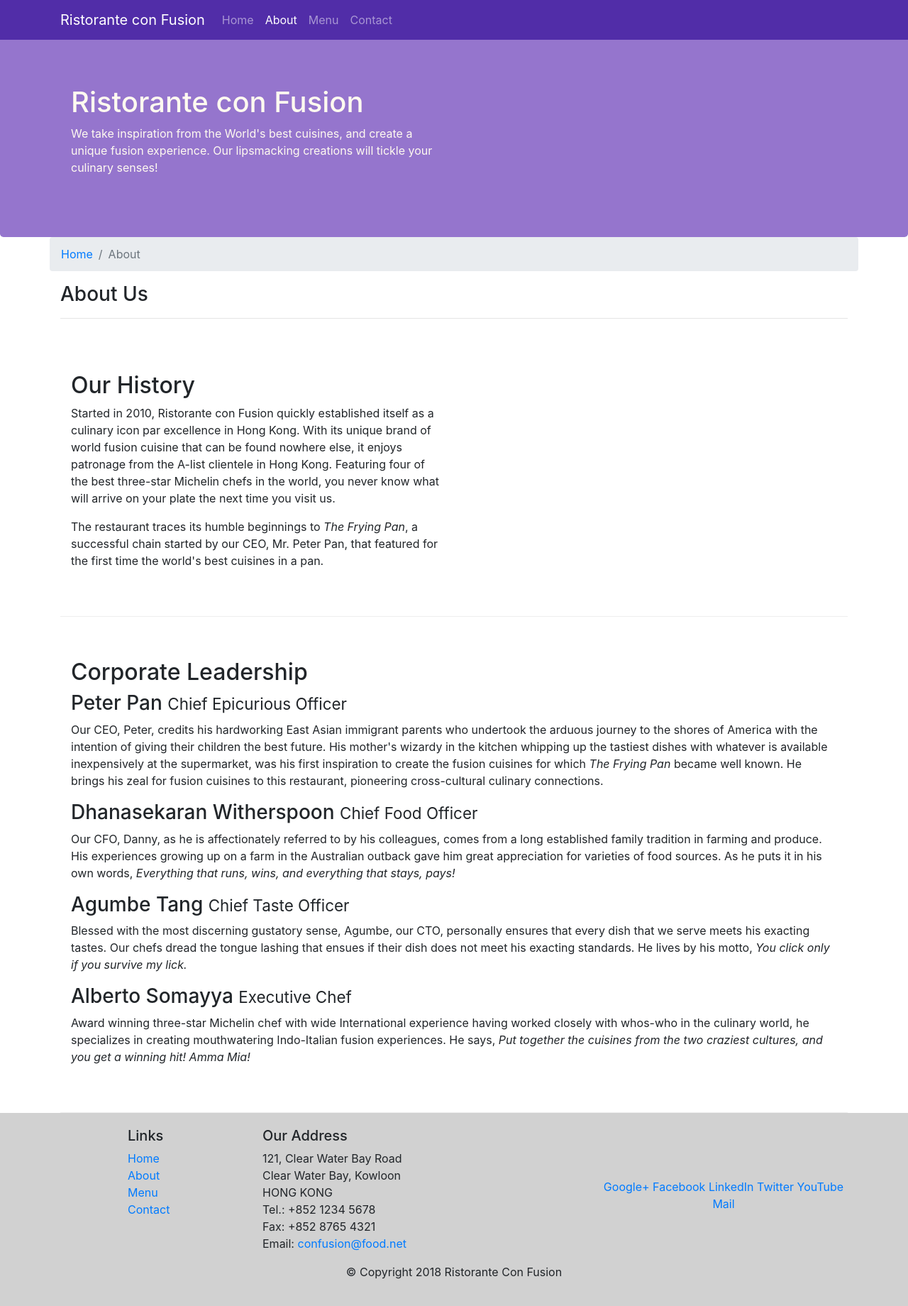
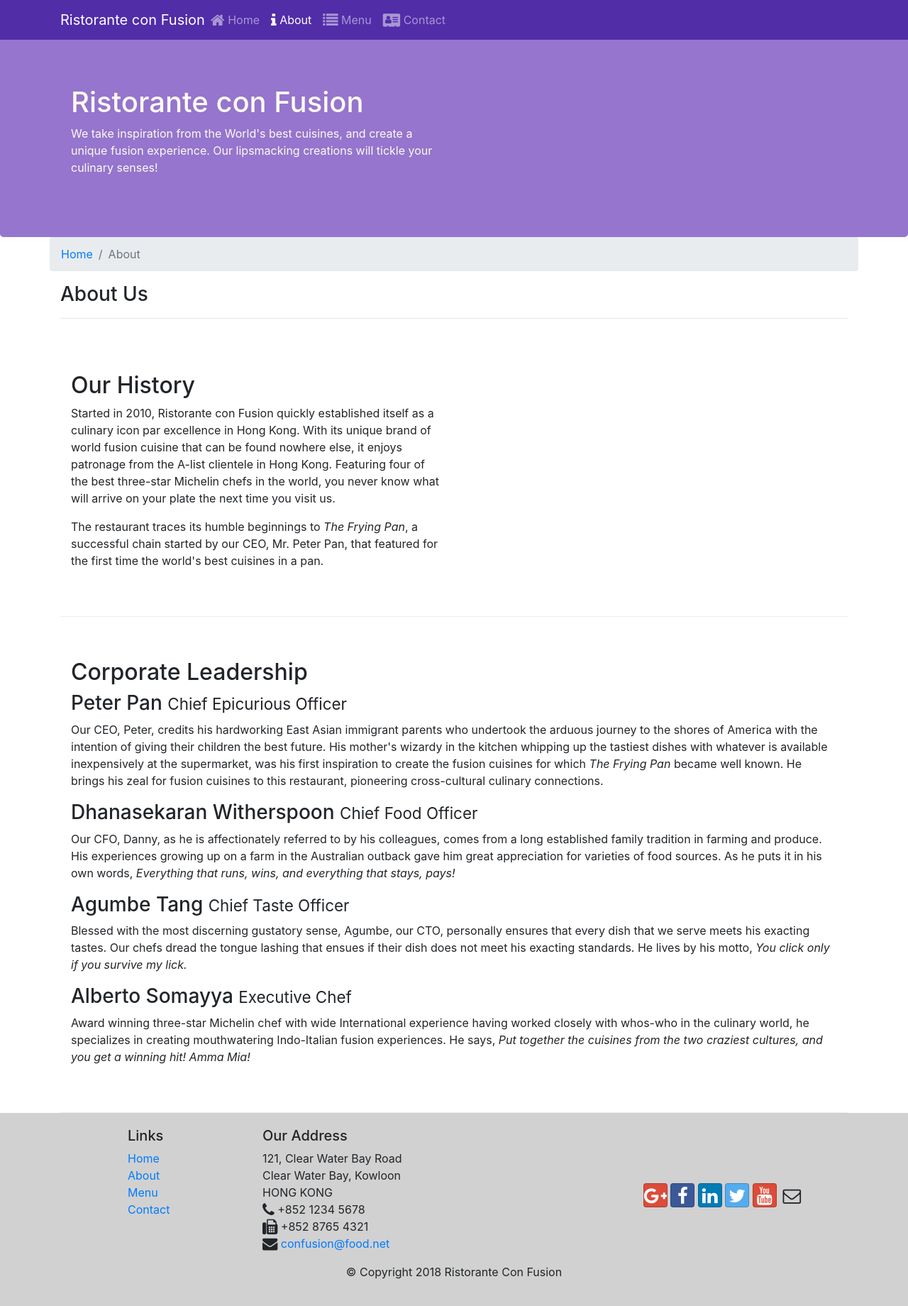
Before and after one commit to s-arslaan/restoranteConFusion, a website: page aboutus.html in a window 1280 px wide. Shown: the whole page at 71% size. Drawn offline with nearby package versions, Linux system fonts and the light colour scheme.

Commit message:
icon fonts fontawesome & bootstrap-social

```diff
--- a/aboutus.html
+++ b/aboutus.html
@@ -10,6 +10,9 @@
         <!-- Bootstrap CSS -->
         <link rel="stylesheet" href="node_modules/bootstrap/dist/css/bootstrap.min.css">
         <link rel="stylesheet" href="css/styles.css">
+        <!-- Icon Packs -->
+        <link rel="stylesheet" href="node_modules/font-awesome/css/font-awesome.min.css">
+        <link rel="stylesheet" href="node_modules/bootstrap-social/bootstrap-social.css">
     <title>Ristorante Con Fusion: About Us</title>
 
 </head>
@@ -20,13 +23,13 @@
             <button class="navbar-toggler" type="button" data-toggle="collapse" data-target="#Navbar">
                 <span class="navbar-toggler-icon"></span>
             </button>
-            <a class="navbar-brand" href="index.html">Ristorante con Fusion</a>
+            <a class="navbar-brand mr-auto" href="index.html">Ristorante con Fusion</a>
             <div class="collapse navbar-collapse" id="Navbar">
                 <ul class="navbar-nav mr-auto">
-                    <li class="nav-item"><a class="nav-link" href="index.html">Home</a></li>
-                    <li class="nav-item active"><a class="nav-link" href="aboutus.html">About</a></li>
-                    <li class="nav-item"><a class="nav-link" href="#">Menu</a></li>
-                    <li class="nav-item"><a class="nav-link" href="#">Contact</a></li>
+                    <li class="nav-item"><a class="nav-link" href="index.html"><span class="fa fa-home fa-lg"></span> Home</a></li>
+                    <li class="nav-item active"><a class="nav-link" href="aboutus.html"><span class="fa fa-info fa-lg"></span> About</a></li>
+                    <li class="nav-item"><a class="nav-link" href="#"><span class="fa fa-list fa-lg"></span> Menu</a></li>
+                    <li class="nav-item"><a class="nav-link" href="#"><span class="fa fa-address-card fa-lg"></span> Contact</a></li>
                 </ul>
             </div>
         </div>
@@ -101,19 +104,19 @@
 		              121, Clear Water Bay Road<br>
 		              Clear Water Bay, Kowloon<br>
 		              HONG KONG<br>
-		              Tel.: +852 1234 5678<br>
-		              Fax: +852 8765 4321<br>
-		              Email: <a href="mailto:confusion@food.net">confusion@food.net</a>
+		              <i class="fa fa-phone fa-lg"></i> +852 1234 5678<br>
+		              <i class="fa fa-fax fa-lg"></i> +852 8765 4321<br>
+		              <i class="fa fa-envelope fa-lg"></i><a href="mailto:confusion@food.net"> confusion@food.net</a>
 		           </address>
                 </div>
                 <div class="col-12 col-sm-4 align-self-center">
                     <div class="text-center">
-                        <a href="http://google.com/+">Google+</a>
-                        <a href="http://www.facebook.com/profile.php?id=">Facebook</a>
-                        <a href="http://www.linkedin.com/in/">LinkedIn</a>
-                        <a href="http://twitter.com/">Twitter</a>
-                        <a href="http://youtube.com/">YouTube</a>
-                        <a href="mailto:">Mail</a>
+                        <a class="btn btn-social-icon btn-google" href="http://google.com/+"><i class="fa fa-google-plus fa-lg"></i></a>
+                        <a class="btn btn-social-icon btn-facebook" href="http://www.facebook.com/profile.php?id="><i class="fa fa-facebook fa-lg"></i></a>
+                        <a class="btn btn-social-icon btn-linkedin" href="http://www.linkedin.com/in/"><i class="fa fa-linkedin fa-lg"></i></a>
+                        <a class="btn btn-social-icon btn-twitter" href="http://twitter.com/"><i class="fa fa-twitter fa-lg"></i></a>
+                        <a class="btn btn-social-icon btn-google" href="http://youtube.com/"><i class="fa fa-youtube fa-lg"></i></a>
+                        <a class="btn btn-social-icon" href="mailto:"><i class="fa fa-envelope-o fa-lg"></i></a>
                     </div>
                 </div>
            </div>
--- a/package.json
+++ b/package.json
@@ -21,6 +21,8 @@
   "devDependencies": {},
   "dependencies": {
     "bootstrap": "^4.5.2",
+    "bootstrap-social": "^5.1.1",
+    "font-awesome": "^4.7.0",
     "jquery": "^3.5.1",
     "popper.js": "^1.16.1"
   }
```
Also changed, not shown: index.html (+18 -15 lines), 1 other file.
